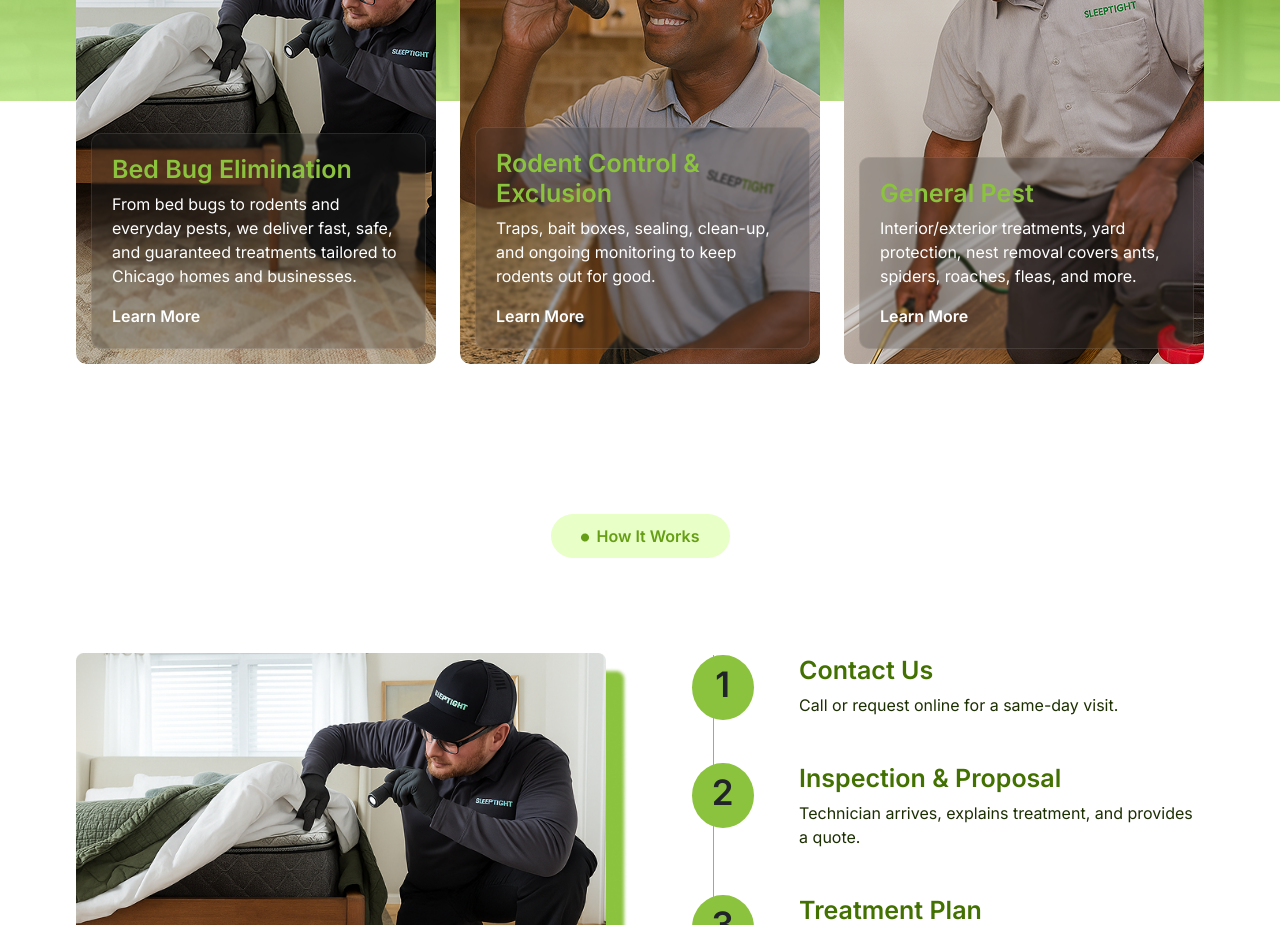
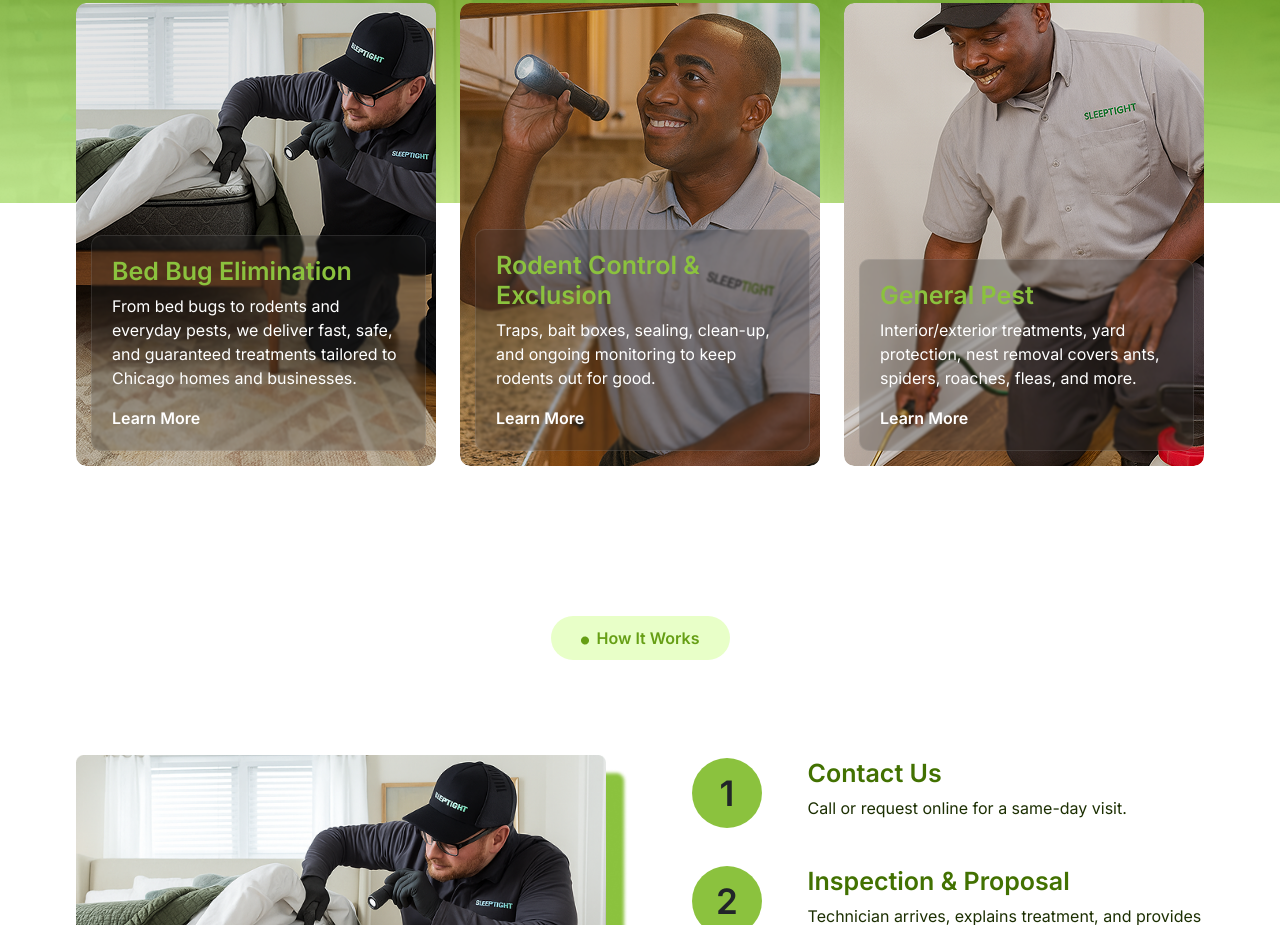
Before and after one commit to owlstechbd/Sleep-Tight, a plain HTML site: page index.html in a window 1280 px wide. Shown: the part 1875-2800 px from the top of the page. Drawn offline with nearby package versions, Linux system fonts and the light colour scheme.

Commit message:
dsfhjhgsdf

```diff
--- a/css/style.css
+++ b/css/style.css
@@ -65,7 +65,7 @@ p {
 }
 
 .hero {
-	height: 100vh;
+
 	position: relative;
 	background: linear-gradient(180deg, #F3FFE3 0%, #DAFEA7 100%);
 }
@@ -159,7 +159,7 @@ p {
 
 /* hero */
 .hero-container {
-	height: 92vh;
+	padding: 100px 0;
 	display: flex;
 	align-items: center;
 
@@ -288,7 +288,7 @@ p {
 .service {
 	background: url(../images/service-bg.png) center center no-repeat fixed;
 	background-size: cover;
-	height: 55vh;
+	padding-bottom: 180px;
 }
 
 .service .section-title-left h3 {
@@ -378,13 +378,6 @@ p {
 
 .step-left {
 	position: relative;
-	width: 70px;
-	align-items: center;
-	display: flex;
-	justify-content: center;
-	height: 65px;
-	background: #8BC23E;
-	border-radius: 100%;
 }
 
 
@@ -404,17 +397,7 @@ p {
 	/* space for the line */
 }
 
-.steps::before {
-	content: "";
-	position: absolute;
-	top: 0;
-	left: 11%;
-	width: 1px;
-	height: 90%;
-	/* full height of container */
-	background: #8BC23E;
-	z-index: 0;
-}
+
 
 .step-box {
 	display: flex;
@@ -425,10 +408,12 @@ p {
 
 .step-left {
 	position: relative;
-	z-index: 1;
+}
+.step-left h2{
+		z-index: 1;
 	/* keeps circle above the line */
 	width: 70px;
-	height: 65px;
+	height: 70px;
 	background: #8BC23E;
 	border-radius: 50%;
 	display: flex;
@@ -436,7 +421,10 @@ p {
 	align-items: center;
 	font-weight: bold;
 	font-size: 20px;
+	position: relative;
 }
+
+
 
 .step-right {
 	margin-left: 20px;
```
